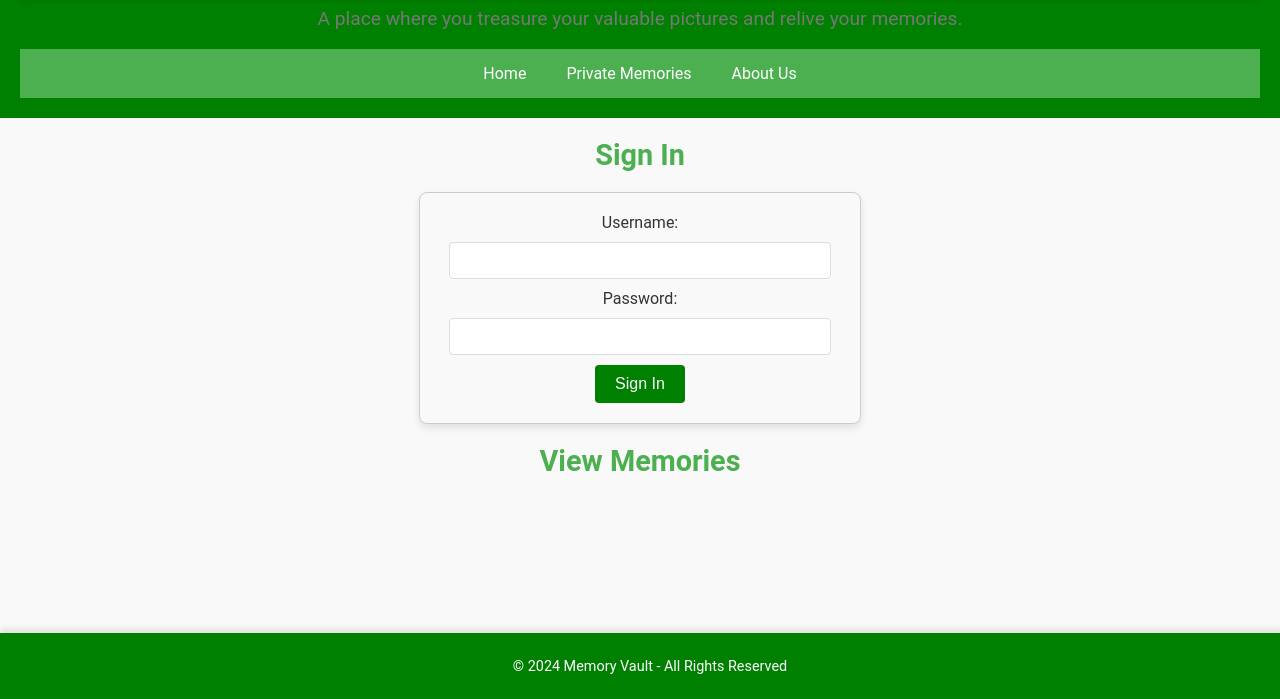
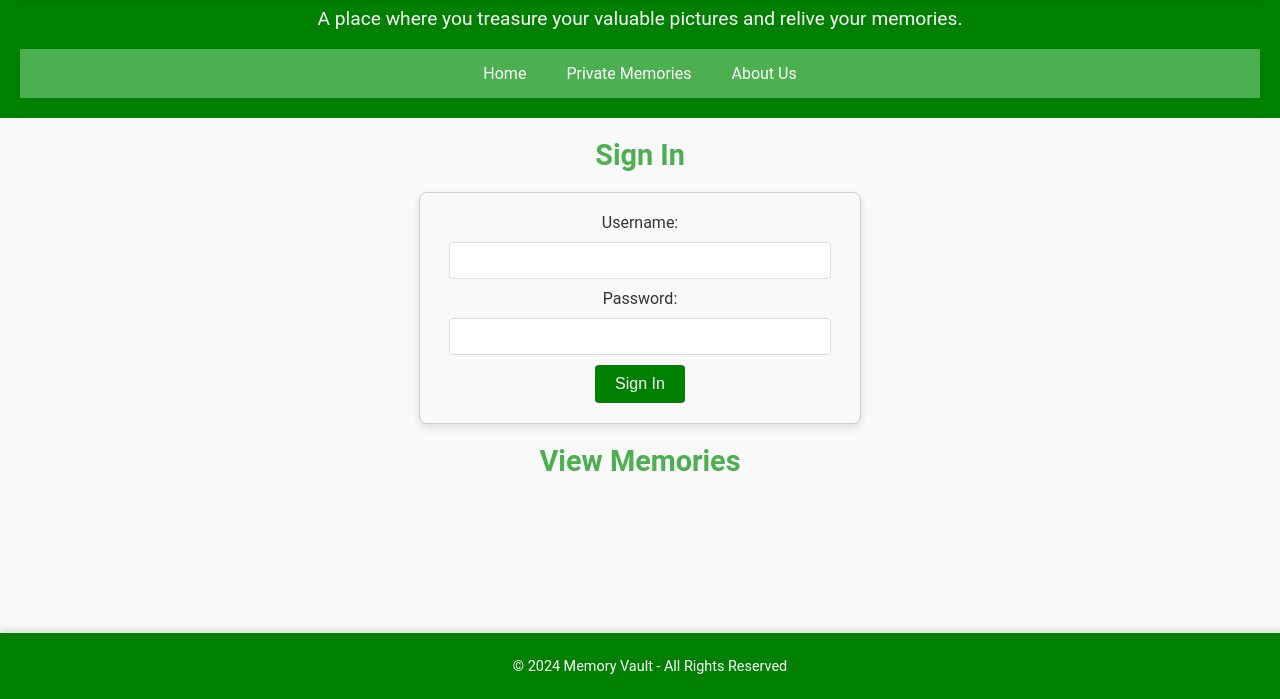
Before and after one commit to MeeranTajalli/memories-vault, a website: page public/index.html in a window 1280 px wide. Shown: the part 101-800 px from the top of the page. Drawn offline with Linux system fonts and the light colour scheme; no server answers.

Commit message:
Update styles.css

```diff
--- a/public/styles.css
+++ b/public/styles.css
@@ -21,7 +21,7 @@ h1 {
 .slogan {
     font-size: 1.2rem;
     margin-top: 10px;
-    color: #777;
+    color: white;
 }
 
 /* Navigation Bar */
```
